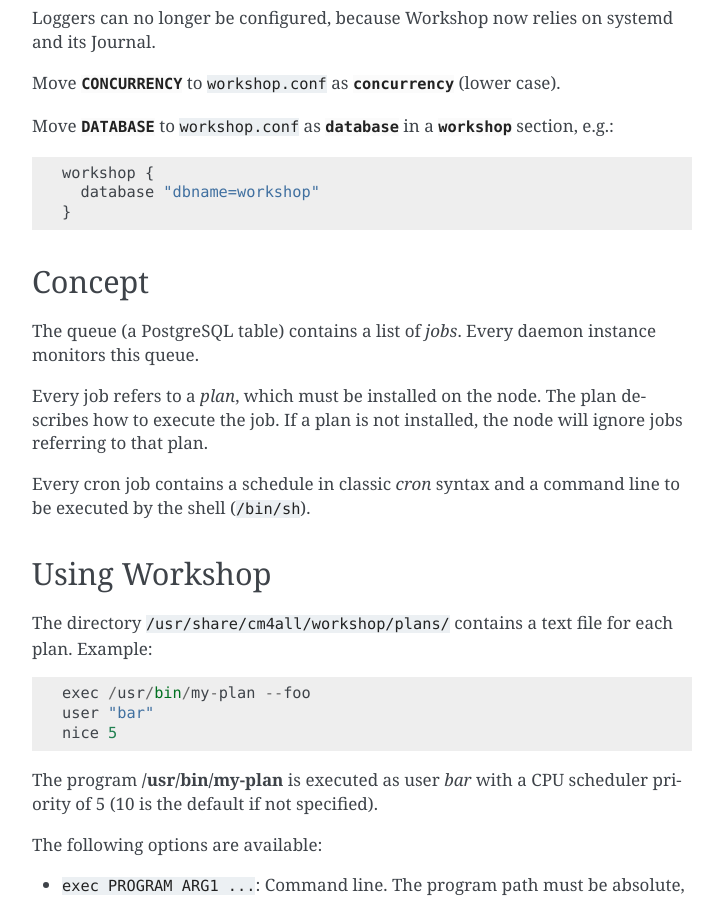
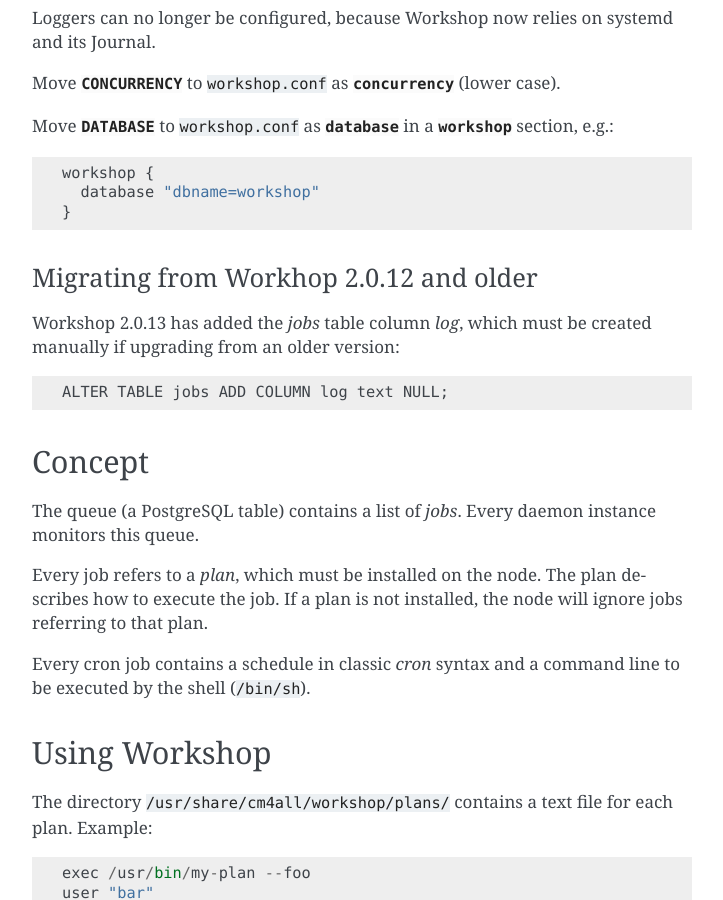
Before and after one commit to CM4all/workshop, a Sphinx documentation site: the page built from doc/index.rst, in a window 1280 px wide and 900 px high, scrolled down 2509 px. Shown: the whole window, without its empty margins (388-1111 px from the left). Built offline with Sphinx 7.4.7, drawn with Linux system fonts in a browser that asks for light colours; some of the changed text lies outside the part shown.

Commit message:
workshop: add database column "log"

```diff
--- a/doc/index.rst
+++ b/doc/index.rst
@@ -112,6 +112,7 @@
 
 This file is Workshop 1.0 legacy, and should not be used anymore.
 
+
 Migrating from Workhop 1.0.x
 ^^^^^^^^^^^^^^^^^^^^^^^^^^^^
 
@@ -133,6 +134,14 @@
   workshop {
     database "dbname=workshop"
   }
+
+Migrating from Workhop 2.0.12 and older
+^^^^^^^^^^^^^^^^^^^^^^^^^^^^^^^^^^^^^^^
+
+Workshop 2.0.13 has added the `jobs` table column `log`, which must be
+created manually if upgrading from an older version::
+
+  ALTER TABLE jobs ADD COLUMN log text NULL;
 
 
 Concept
@@ -299,6 +308,7 @@
   you cannot assume the job is done when this number reaches 100.
 * :envvar:`time_done`: Time stamp when the job has completed
   execution.
+* :envvar:`log`: Log data written by the job to `stderr`.
 * :envvar:`exit_status`: Exit code of the plan process.  Negative when
   the process was killed by a signal.
 
```
Also changed, not shown: 19 other files.
